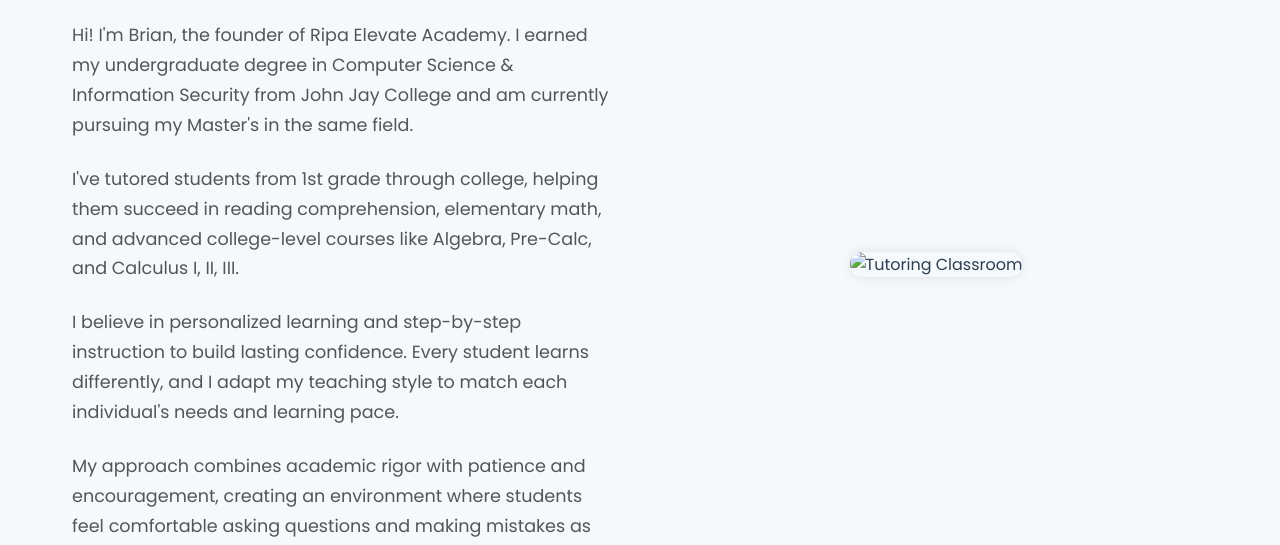
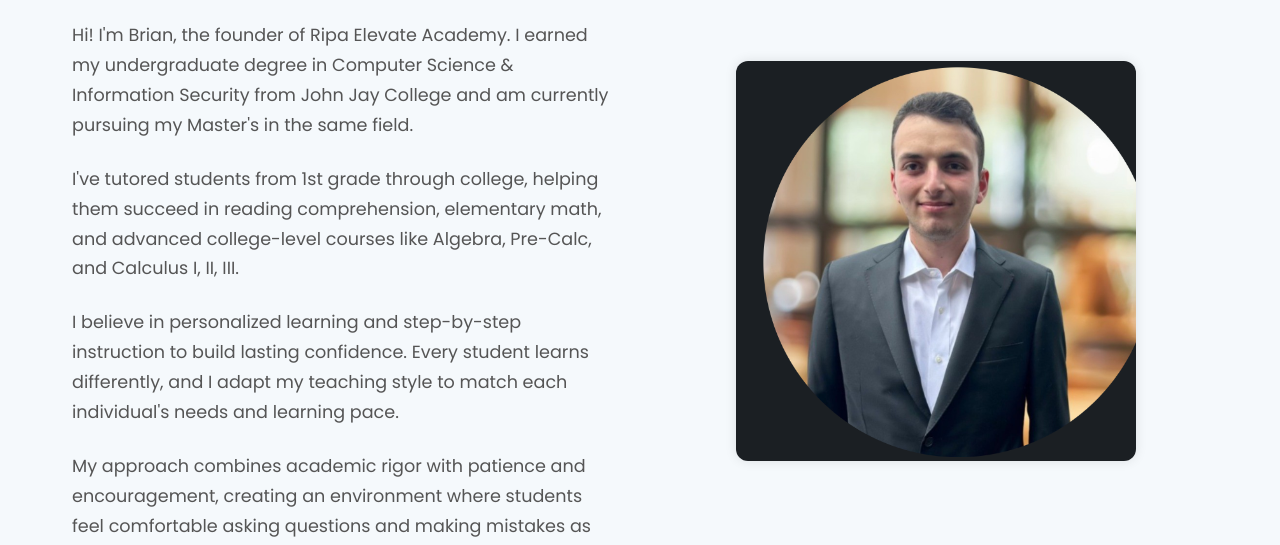
Before and after one commit to Bripa75/Ripa-Elevate-Academy, a website: page about.html in a window 1280 px wide. Shown: the part 255-800 px from the top of the page. Drawn offline with Linux system fonts and the light colour scheme.

Commit message:
Update about.html

```diff
--- a/about.html
+++ b/about.html
@@ -39,7 +39,7 @@
         <p>My approach combines academic rigor with patience and encouragement, creating an environment where students feel comfortable asking questions and making mistakes as part of the learning process.</p>
       </div>
       <div class="about-image">
-        <img src="classroom.jpg" alt="Tutoring Classroom" style="width: 400px; border-radius: 12px; box-shadow: 0 0 12px rgba(0, 0, 0, 0.1);" />
+        <img src="Brian_Square_Profile.png" alt="Tutoring Classroom" style="width: 400px; border-radius: 12px; box-shadow: 0 0 12px rgba(0, 0, 0, 0.1);" />
       </div>
     </div>
   </section>
```
